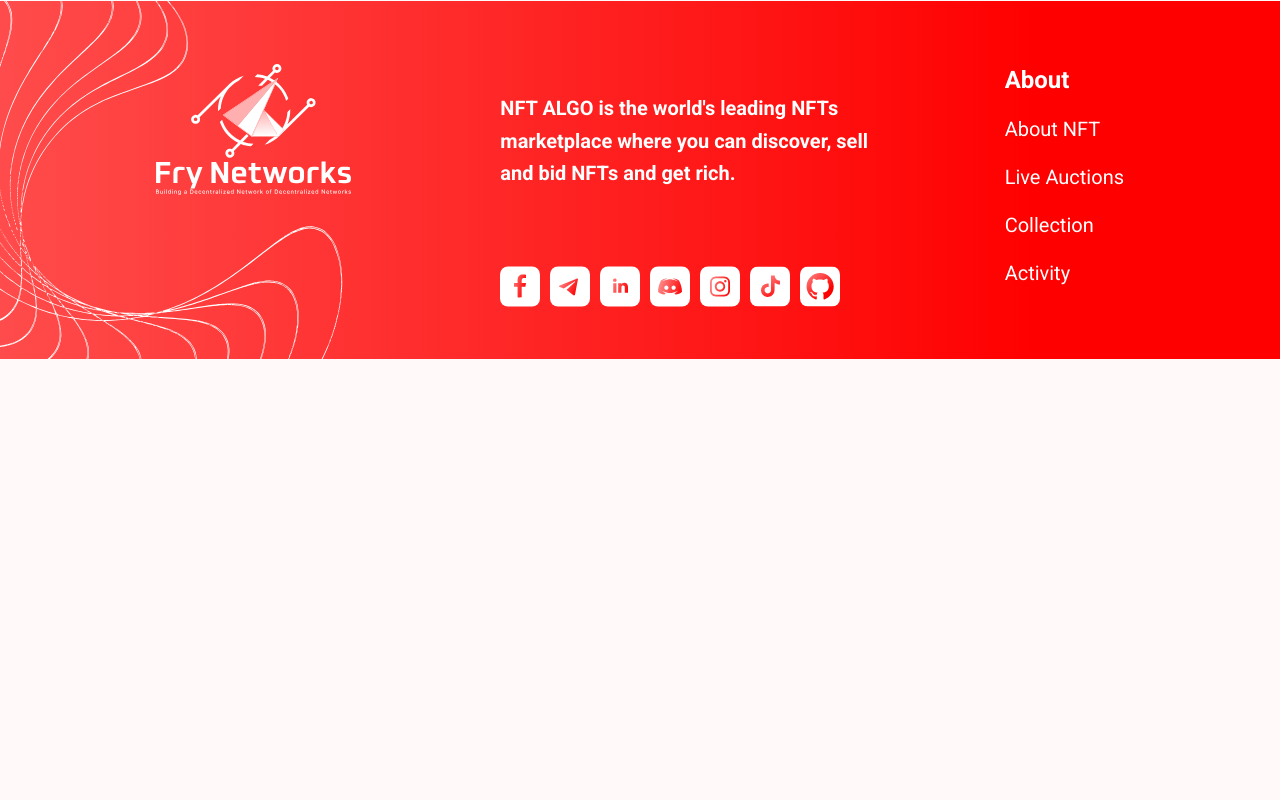
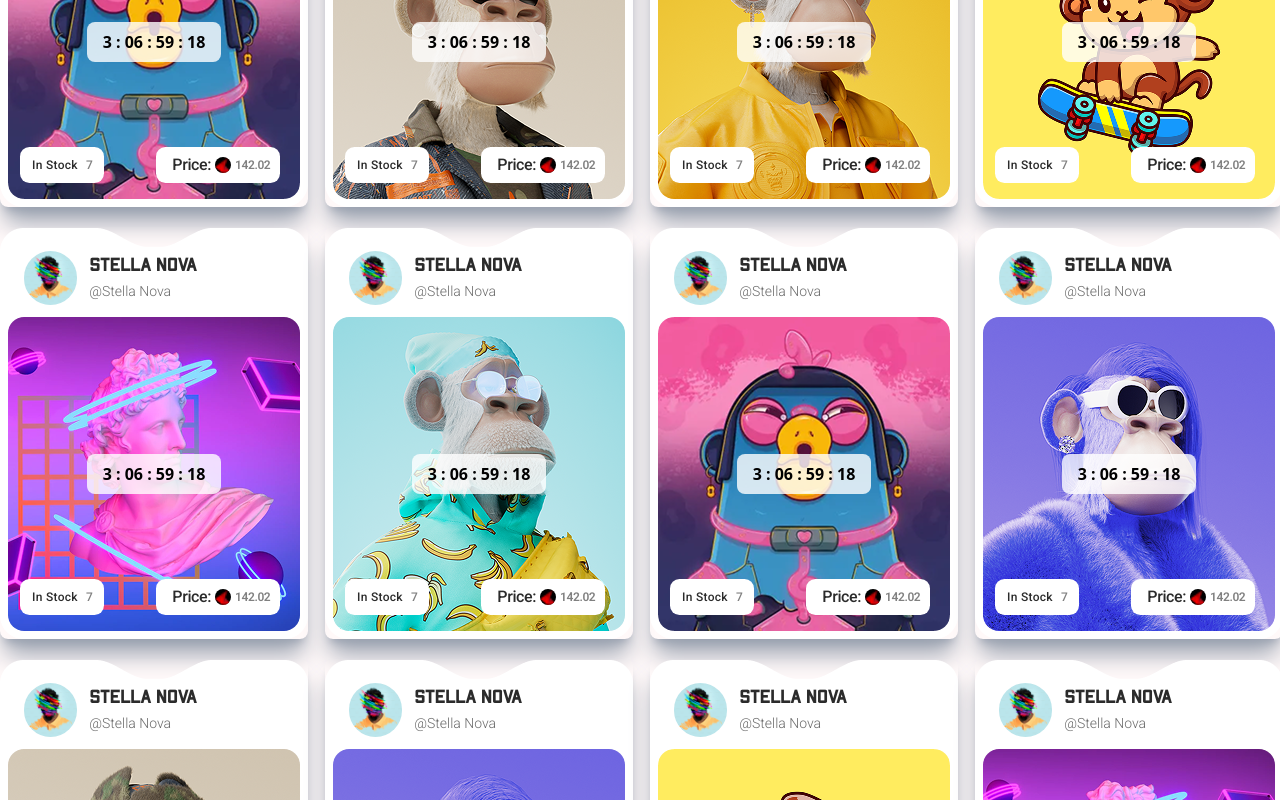
Before and after one commit to muznahrehman21/NFT, a React (Vite) app: page /auctionpage in a window 1280 px wide. Shown: the part 2560-3360 px from the top of the page. Before the commit the page ends 2943 px from the top, so only its background shows below. Built offline with nearby package versions, Linux system fonts and the light colour scheme.

Commit message:
implemented the components in auctionpage

```diff
--- /dev/null
+++ b/src/components/LiveAuction.jsx
@@ -0,0 +1,76 @@
+import React from "react";
+import Card from "./cards/Card";
+
+function LiveAuction() {
+  return (
+    <div className="flex flex-col gap-5 w-full">
+      <h1 className="font-apex font-normal text-[64px] text-black">
+        LIVE AUCTION
+      </h1>
+      <div className="gap-5 grid grid-cols-4">
+        <Card
+          avatar="/auction6.png"
+          white={true}
+          countdown="3 : 06 : 59 : 18"
+        />
+        <Card
+          avatar="/auction4.png"
+          white={true}
+          countdown="3 : 06 : 59 : 18"
+        />
+        <Card
+          avatar="/auction1.png"
+          white={true}
+          countdown="3 : 06 : 59 : 18"
+        />
+        <Card
+          avatar="/auction7.png"
+          white={true}
+          countdown="3 : 06 : 59 : 18"
+        />
+        <Card
+          avatar="/auction5.png"
+          white={true}
+          countdown="3 : 06 : 59 : 18"
+        />
+        <Card
+          avatar="/auction2.png"
+          white={true}
+          countdown="3 : 06 : 59 : 18"
+        />
+        <Card
+          avatar="/auction6.png"
+          white={true}
+          countdown="3 : 06 : 59 : 18"
+        />
+        <Card
+          avatar="/auction3.png"
+          white={true}
+          countdown="3 : 06 : 59 : 18"
+        />
+        <Card
+          avatar="/auction4.png"
+          white={true}
+          countdown="3 : 06 : 59 : 18"
+        />
+        <Card
+          avatar="/auction3.png"
+          white={true}
+          countdown="3 : 06 : 59 : 18"
+        />
+        <Card
+          avatar="/auction7.png"
+          white={true}
+          countdown="3 : 06 : 59 : 18"
+        />
+        <Card
+          avatar="/auction5.png"
+          white={true}
+          countdown="3 : 06 : 59 : 18"
+        />
+      </div>
+    </div>
+  );
+}
+
+export default LiveAuction;
--- a/src/pages/AuctionPage.jsx
+++ b/src/pages/AuctionPage.jsx
@@ -1,12 +1,14 @@
 import React from "react";
 import AuctionArt from "../components/AuctionArt";
 import TopListed from "../components/TopListed";
+import LiveAuction from "../components/LiveAuction";
 
 function AuctionPage() {
   return (
     <div className="flex flex-col justify-center items-center gap-20">
       <AuctionArt />
       <TopListed />
+      <LiveAuction />
     </div>
   );
 }
```
